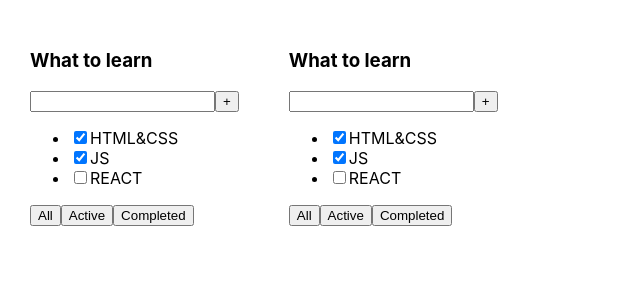
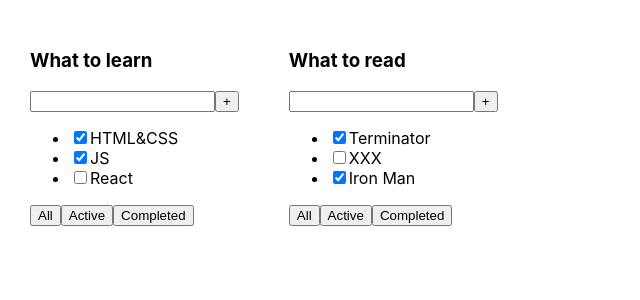
Before and after one commit to YarGromov/ToDoList_Project, a React (Create React App) app in the folder my-app/: page / in a window 1280 px wide. Shown: the top 300 px of the page, without its empty margins (0-640 px from the left). Built offline with nearby package versions, Linux system fonts and the light colour scheme.

Commit message:
TodolistPropsType, TasksPropsType

```diff
--- a/my-app/src/App.tsx
+++ b/my-app/src/App.tsx
@@ -1,12 +1,27 @@
 import React from 'react';
 import './App.css';
-import {TodoList} from "./TodoList";
+import {TasksPropsType, TodoList} from "./TodoList";
 
 function App() {
+
+    let tasks1: Array<TasksPropsType> = [
+        {id: 1, title: 'HTML&CSS', isDone: true},
+        {id: 1, title: 'JS', isDone: true},
+        {id: 1, title: 'React', isDone: false}
+    ]
+
+    let tasks2: Array<TasksPropsType>  = [
+        {id: 1, title: 'Terminator', isDone: true},
+        {id: 1, title: 'XXX', isDone: false},
+        {id: 1, title: 'Iron Man', isDone: true}
+    ]
+
+
+
   return (
     <div className="App">
-     <TodoList/>
-     <TodoList/>
+     <TodoList title='What to learn' tasks={tasks1}/>
+     <TodoList title='What to read' tasks={tasks2}/>
     </div>
   );
 }
--- a/my-app/src/TodoList.tsx
+++ b/my-app/src/TodoList.tsx
@@ -1,17 +1,29 @@
 import React from "react";
 
-export const TodoList = () => {
+export type TasksPropsType = {
+    id: number
+    title: string
+    isDone: boolean
+}
+
+type TodoListPropsType = {
+    title: string
+    tasks: Array<TasksPropsType>
+}
+
+
+export const TodoList = (props: TodoListPropsType) => {
     return (
         <div>
-            <h3>What to learn</h3>
+            <h3>{props.title}</h3>
             <div>
                 <input/>
                 <button>+</button>
             </div>
             <ul>
-                <li><input type="checkbox" checked={true}/><span>HTML&CSS</span></li>
-                <li><input type="checkbox" checked={true}/><span>JS</span></li>
-                <li><input type="checkbox" checked={false}/><span>REACT</span></li>
+                <li><input type="checkbox" checked={props.tasks[0].isDone}/><span>{props.tasks[0].title}</span></li>
+                <li><input type="checkbox" checked={props.tasks[1].isDone}/><span>{props.tasks[1].title}</span></li>
+                <li><input type="checkbox" checked={props.tasks[2].isDone}/><span>{props.tasks[2].title}</span></li>
             </ul>
             <div>
                 <button>All</button>
```
